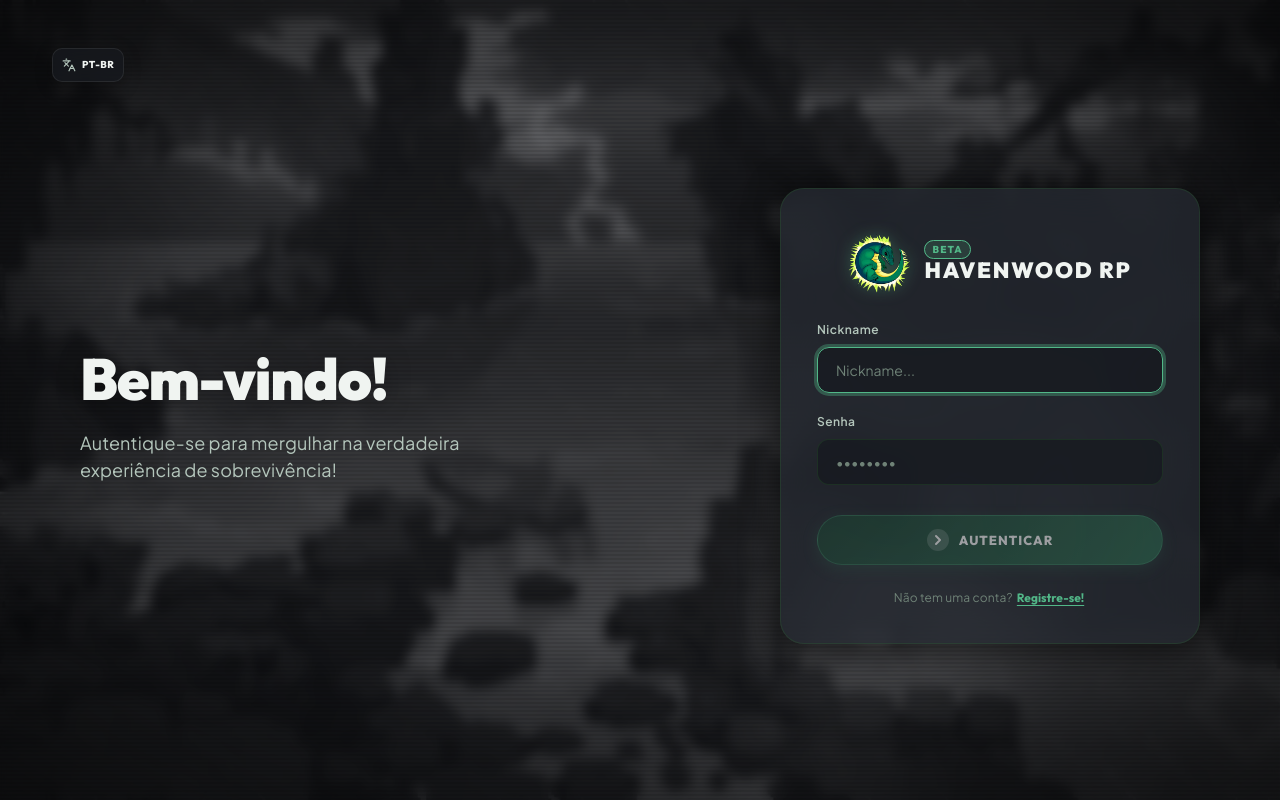
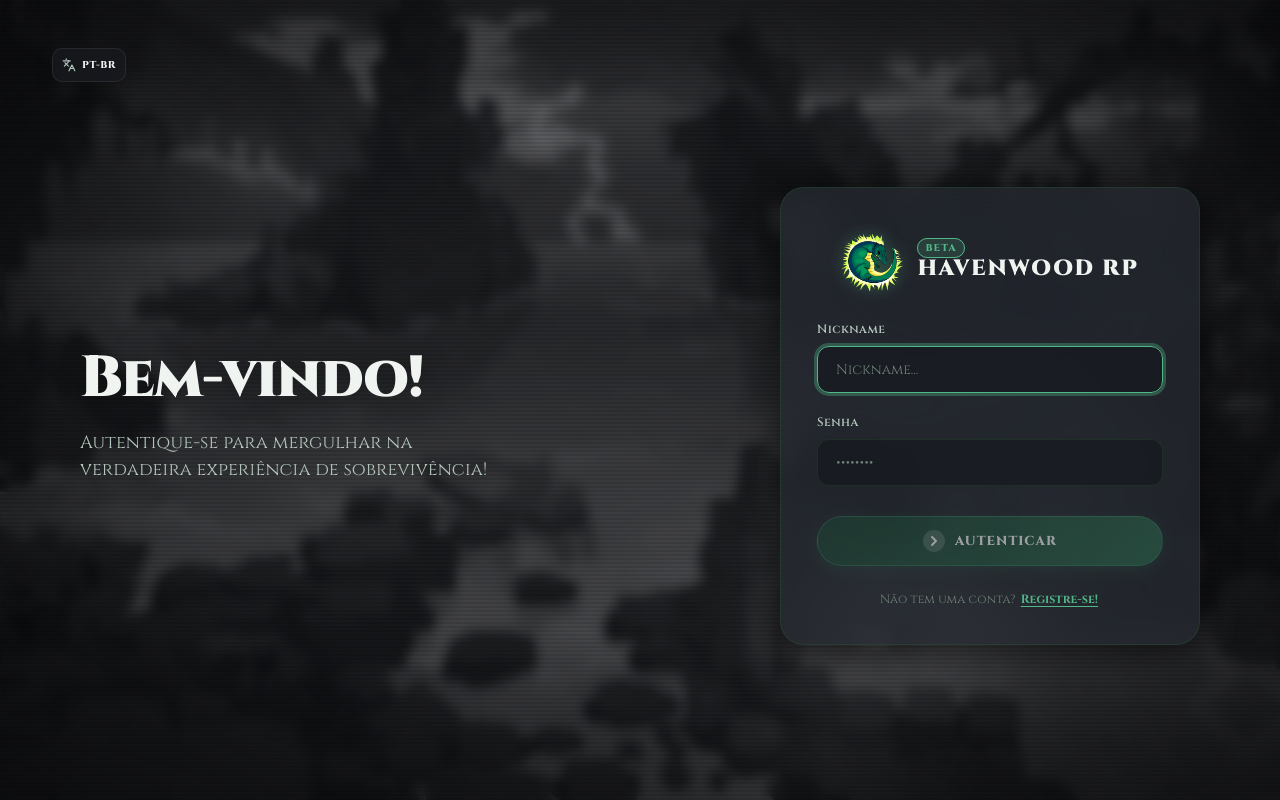
Before and after one commit to melo-scheidt/edenlauncher, a React (Vite) app: page / in a window 1280 px wide. Built offline with nearby package versions, Linux system fonts and the light colour scheme; no server answers.

Commit message:
feat: fonte padrao Cinzel no launcher inteiro + bump 0.6.5

```diff
--- a/package.json
+++ b/package.json
@@ -1,6 +1,6 @@
 {
   "name": "eden-launcher",
-  "version": "0.6.4",
+  "version": "0.6.5",
   "private": true,
   "description": "Éden Launcher",
   "author": "Éden Studios",
--- a/src/renderer/index.html
+++ b/src/renderer/index.html
@@ -7,7 +7,7 @@
     <link rel="preconnect" href="https://fonts.googleapis.com" />
     <link rel="preconnect" href="https://fonts.gstatic.com" crossorigin />
     <link
-      href="https://fonts.googleapis.com/css2?family=Outfit:wght@400;500;600;700;800;900&family=Plus+Jakarta+Sans:wght@400;500;600;700;800&family=Inter:wght@300;400;500;600;700&family=JetBrains+Mono:wght@400;500;700&display=swap"
+      href="https://fonts.googleapis.com/css2?family=Cinzel:wght@400;500;600;700;800;900&family=Outfit:wght@400;500;600;700;800;900&family=Plus+Jakarta+Sans:wght@400;500;600;700;800&family=Inter:wght@300;400;500;600;700&family=JetBrains+Mono:wght@400;500;700&display=swap"
       rel="stylesheet"
     />
   </head>
--- a/src/renderer/styles/global.css
+++ b/src/renderer/styles/global.css
@@ -96,9 +96,9 @@
 
 /* Tipografia e Base */
 :root {
-  --font-display: 'Outfit', 'Plus Jakarta Sans', system-ui, sans-serif;
-  --font-heading: 'Outfit', 'Inter', system-ui, sans-serif;
-  --font-body: 'Plus Jakarta Sans', 'Inter', system-ui, sans-serif;
+  --font-display: 'Cinzel', 'Outfit', 'Plus Jakarta Sans', system-ui, sans-serif;
+  --font-heading: 'Cinzel', 'Outfit', 'Inter', system-ui, sans-serif;
+  --font-body: 'Cinzel', 'Plus Jakarta Sans', 'Inter', system-ui, sans-serif;
   --font-mono: 'JetBrains Mono', 'Courier New', monospace;
 }
 
```
